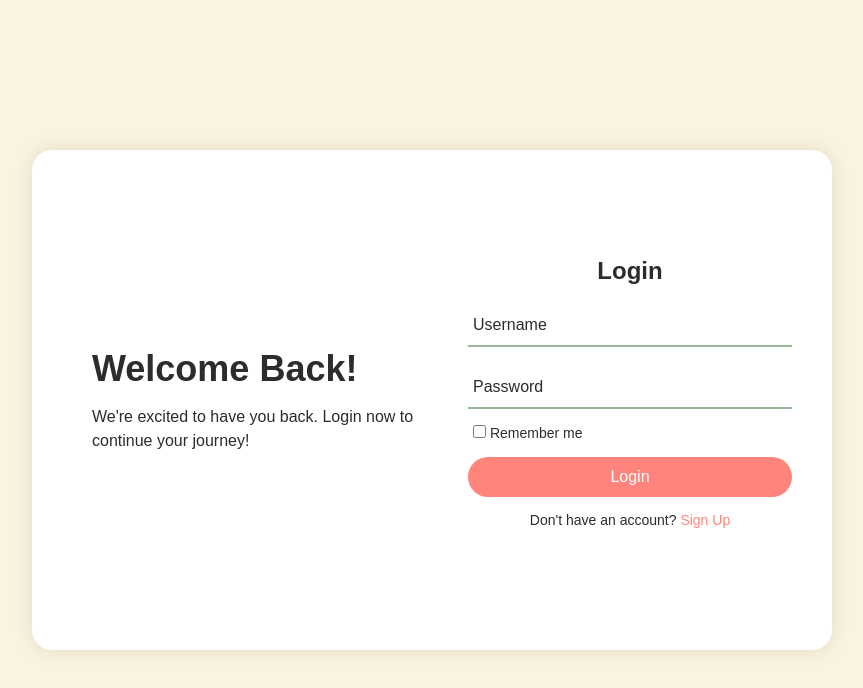
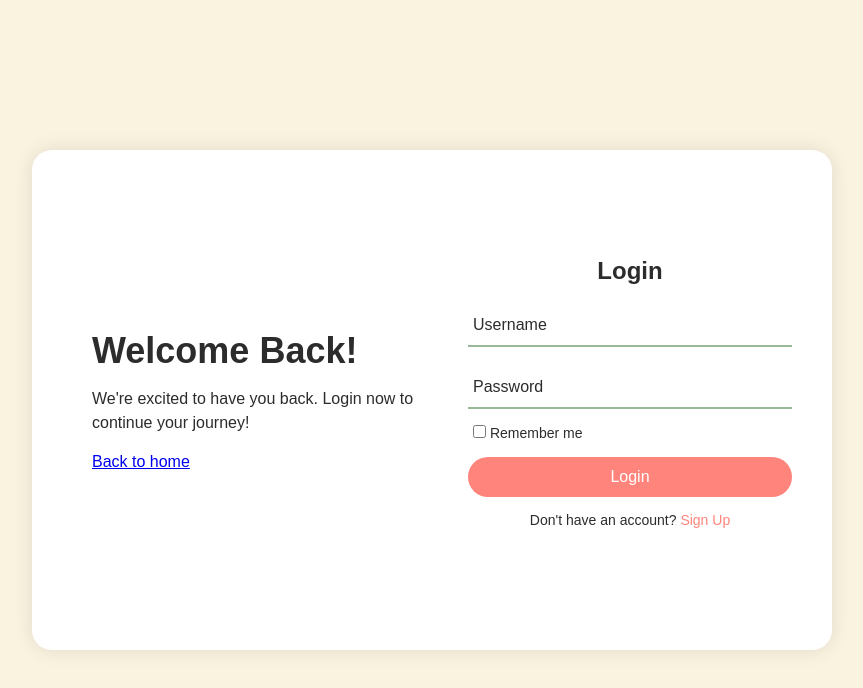
Before and after one commit to AllenLeeyn/forum, a plain HTML site: page template/login.html in a window 1280 px wide. Shown: the whole page, without its empty margins (208-1071 px from the left). Drawn offline with Linux system fonts and the light colour scheme; files that its build step writes are made by us from their sources.

Commit message:
Add back to home link in signup and login

```diff
--- a/template/login.html
+++ b/template/login.html
@@ -15,6 +15,7 @@
         <p>
           We're excited to have you back. Login now to continue your journey!
         </p>
+        <a href="/"><br>Back to home</a>
       </div>
 
       <!-- Login Form -->
```
Also changed, not shown: template/signup.html (+1 -0 lines).
